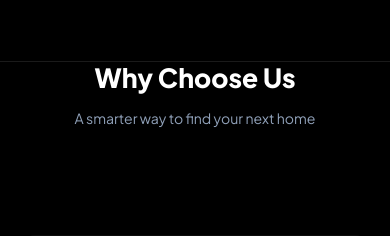
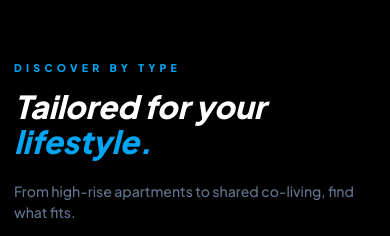
Before and after one commit to VashishattGupta-16/property-rental-app, a Django app: template tweet/templates/index.html in a window 390 px wide. Shown: the part 845-1081 px from the top of the page. Run offline with Django 3.2, Linux system fonts and the light colour scheme; the template is opened without the code that fills it, so the values that code supplies are empty; some libraries are stand-ins or nearby versions.

Commit message:
design: migrated index to high-end GSAP brand story (removed listings)

```diff
--- a/tweet/templates/index.html
+++ b/tweet/templates/index.html
@@ -22,11 +22,11 @@
         <!-- LEFT TEXT -->
         <div class="space-y-8">
 
-            <p class="hero-tag opacity-0 text-xs tracking-[0.4em] uppercase text-sky-400">
+            <p class="hero-tag text-xs tracking-[0.4em] uppercase text-sky-400">
                 Premium Rentals • Tricity • Verified Spaces
             </p>
 
-            <h1 class="hero-title text-5xl md:text-7xl font-black leading-[0.9]">
+            <h1 class="hero-title text-5xl md:text-7xl font-black leading-[0.9] text-white">
                 Find Your <span class="text-sky-400">Perfect</span><br>
                 Living Space
             </h1>
@@ -35,7 +35,7 @@
                 Discover curated apartments, PGs, villas, and commercial spaces with zero brokerage and full transparency.
             </p>
 
-            <div class="hero-btn opacity-0">
+            <div class="hero-btn">
                 <a href="{% url 'rental_list' %}"
                    class="inline-block bg-sky-500 hover:bg-sky-600 px-8 py-4 rounded-xl font-bold transition">
                     Explore Listings
@@ -45,7 +45,7 @@
         </div>
 
         <!-- RIGHT IMAGE -->
-        <div class="hero-img opacity-0 relative">
+        <div class="hero-img relative">
 
             {% if hero_rental and hero_rental.image %}
                 <img src="{{ hero_rental.image.url }}"
@@ -65,37 +65,63 @@
 </section>
 
 
-<!-- ================= FEATURES ================= -->
-<section class="py-24 px-6 border-t border-white/10">
+<!-- ================= CATEGORY MASONRY ================= -->
+<section class="max-w-7xl mx-auto py-24 px-4 overflow-hidden">
+    <div class="flex flex-col md:flex-row justify-between items-end mb-16 gap-6 category-header">
+        <div>
+            <h2 class="text-xs font-black text-sky-500 uppercase tracking-[0.4em] mb-4">Discover by type</h2>
+            <p class="text-4xl md:text-5xl font-black text-white italic">Tailored for your <span class="text-sky-500">lifestyle.</span></p>
+        </div>
+        <p class="text-slate-500 font-medium max-w-xs md:text-right">From high-rise apartments to shared co-living, find what fits.</p>
+    </div>
 
-    <div class="max-w-7xl mx-auto text-center space-y-4 mb-16">
+    <div class="grid grid-cols-1 md:grid-cols-3 gap-6 h-auto md:h-[600px] category-grid">
+        <!-- Luxury Villas -->
+        <a href="{% url 'rental_list' %}?type=VILLA" class="group relative overflow-hidden rounded-[2.5rem] md:row-span-2 glass-card min-h-[300px]">
+            <img src="https://images.unsplash.com/photo-1613490493576-7fde63acd811?auto=format&fit=crop&q=80" class="absolute inset-0 w-full h-full object-cover transition-transform duration-700 group-hover:scale-110 grayscale-[50%] group-hover:grayscale-0">
+            <div class="absolute inset-0 bg-gradient-to-t from-slate-950 via-transparent to-transparent opacity-80"></div>
+            <div class="absolute bottom-8 left-8">
+                <span class="text-xs font-black text-sky-400 uppercase tracking-widest">Premium</span>
+                <h3 class="text-2xl font-black text-white">Luxury Villas</h3>
+            </div>
+        </a>
+        <!-- Modern Flats -->
+        <a href="{% url 'rental_list' %}?type=APARTMENT" class="group relative overflow-hidden rounded-[2.5rem] glass-card min-h-[250px]">
+            <img src="https://images.unsplash.com/photo-1502672260266-1c1ef2d93688?auto=format&fit=crop&q=80" class="absolute inset-0 w-full h-full object-cover grayscale-[50%] group-hover:grayscale-0 transition-all">
+            <div class="absolute bottom-8 left-8"><h3 class="text-xl font-black text-white">Modern Flats</h3></div>
+        </a>
+        <!-- Shared Spaces -->
+        <a href="{% url 'rental_list' %}?type=PG" class="group relative overflow-hidden rounded-[2.5rem] glass-card min-h-[250px]">
+            <img src="https://images.unsplash.com/photo-1554995207-c18c203602cb?auto=format&fit=crop&q=80" class="absolute inset-0 w-full h-full object-cover grayscale-[50%] group-hover:grayscale-0 transition-all">
+            <div class="absolute bottom-8 left-8"><h3 class="text-xl font-black text-white">Shared PGs</h3></div>
+        </a>
+        <!-- Commercial Plots -->
+        <a href="{% url 'rental_list' %}?type=SHOWROOM" class="group relative overflow-hidden rounded-[2.5rem] md:col-span-2 glass-card min-h-[250px]">
+            <img src="https://images.unsplash.com/photo-1497366216548-37526070297c?auto=format&fit=crop&q=80" class="absolute inset-0 w-full h-full object-cover grayscale-[50%] group-hover:grayscale-0 transition-all">
+            <div class="absolute bottom-8 left-8"><h3 class="text-xl font-black text-white">Showrooms & Offices</h3></div>
+        </a>
+    </div>
+</section>
+
+
+<!-- ================= WHY CHOOSE US ================= -->
+<section class="py-24 px-6 border-t border-white/5 bg-white/5">
+
+    <div class="max-w-7xl mx-auto text-center space-y-4 mb-20">
         <h2 class="text-3xl md:text-5xl font-black">Why Choose Us</h2>
         <p class="text-slate-400">A smarter way to find your next home</p>
     </div>
 
     <div class="max-w-7xl mx-auto grid md:grid-cols-3 gap-8">
-
-        <div class="feature p-6 bg-white/5 rounded-2xl">
-            <img src="https://images.unsplash.com/photo-1600585154340-be6161a56a0c"
-                 class="rounded-xl h-48 w-full object-cover mb-4">
-            <h3 class="font-bold text-xl">Verified Properties</h3>
-            <p class="text-slate-400 text-sm">Every listing is manually checked before publishing.</p>
+        {% for feature in "123"|make_list %}
+        <div class="feature p-8 bg-white/5 rounded-[2rem] border border-white/5 hover:border-sky-500/30 transition-all">
+            <div class="w-12 h-12 bg-sky-500/20 rounded-xl mb-6 flex items-center justify-center text-sky-500">
+                <i class="fa-solid {% if forloop.counter == 1 %}fa-shield-check{% elif forloop.counter == 2 %}fa-bolt{% else %}fa-handshake-simple{% endif %} text-xl"></i>
+            </div>
+            <h3 class="font-bold text-xl mb-3 text-white">{% if forloop.counter == 1 %}Verified Listings{% elif forloop.counter == 2 %}Instant Booking{% else %}Zero Brokerage{% endif %}</h3>
+            <p class="text-slate-400 text-sm leading-relaxed">{% if forloop.counter == 1 %}Every listing is manually checked by our team.{% elif forloop.counter == 2 %}Digital signatures and payments in under 5 minutes.{% else %}Direct connection between owners and elite tenants.{% endif %}</p>
         </div>
-
-        <div class="feature p-6 bg-white/5 rounded-2xl">
-            <img src="https://images.unsplash.com/photo-1560448204-603b3fc33ddc"
-                 class="rounded-xl h-48 w-full object-cover mb-4">
-            <h3 class="font-bold text-xl">Zero Brokerage</h3>
-            <p class="text-slate-400 text-sm">Connect directly with owners without middlemen.</p>
-        </div>
-
-        <div class="feature p-6 bg-white/5 rounded-2xl">
-            <img src="https://images.unsplash.com/photo-1522708323590-d24dbb6b0267"
-                 class="rounded-xl h-48 w-full object-cover mb-4">
-            <h3 class="font-bold text-xl">Instant Booking</h3>
-            <p class="text-slate-400 text-sm">Book your property in minutes with secure flow.</p>
-        </div>
-
+        {% endfor %}
     </div>
 
 </section>
@@ -103,7 +129,7 @@
 
 <!-- ================= CTA ================= -->
 <section class="py-28 px-6 text-center relative">
-
+    <div class="absolute -top-24 left-1/2 -translate-x-1/2 w-full h-96 bg-sky-500/5 blur-[120px]"></div>
     <div class="absolute inset-0 bg-gradient-to-r from-sky-500/10 to-purple-500/10 blur-3xl"></div>
 
     <div class="relative z-10 space-y-6">
@@ -128,14 +154,23 @@
 document.addEventListener('DOMContentLoaded', function() {
     gsap.registerPlugin(ScrollTrigger);
 
+    // Set initial states for elements that should animate in
+    gsap.set([".hero-title", ".hero-tag", ".hero-sub", ".hero-btn", ".hero-img"], { opacity: 0 });
+
     // HERO TIMELINE for a sequenced entrance
     const tl = gsap.timeline({ defaults: { ease: "power3.out", duration: 1.2 } });
 
-    tl.from(".hero-title", { y: 80, opacity: 0, skewY: 3 })
-      .from(".hero-tag", { y: 20, opacity: 0 }, "-=1")
-      .from(".hero-sub", { y: 20, opacity: 0 }, "-=0.9")
-      .from(".hero-btn", { y: 20, opacity: 0 }, "-=0.7")
-      .from(".hero-img", { x: -50, opacity: 0, duration: 1.5 }, "-=1");
+    tl.to(".hero-title", { y: 0, opacity: 1, skewY: 0, startAt: { y: 80, skewY: 3 } })
+      .to(".hero-tag", { y: 0, opacity: 1, startAt: { y: 20 } }, "-=1")
+      .to(".hero-sub", { y: 0, opacity: 1, startAt: { y: 20 } }, "-=0.9")
+      .to(".hero-btn", { y: 0, opacity: 1, startAt: { y: 20 } }, "-=0.7")
+      .to(".hero-img", { x: 0, opacity: 1, duration: 1.5, startAt: { x: 50 } }, "-=1");
+
+    // Category reveal
+    gsap.from(".category-grid a", {
+        scrollTrigger: ".category-grid",
+        y: 60, opacity: 0, stagger: 0.1, duration: 1, ease: "power2.out"
+    });
 
     // FEATURES (reveal on scroll)
     gsap.from(".feature", {
```
